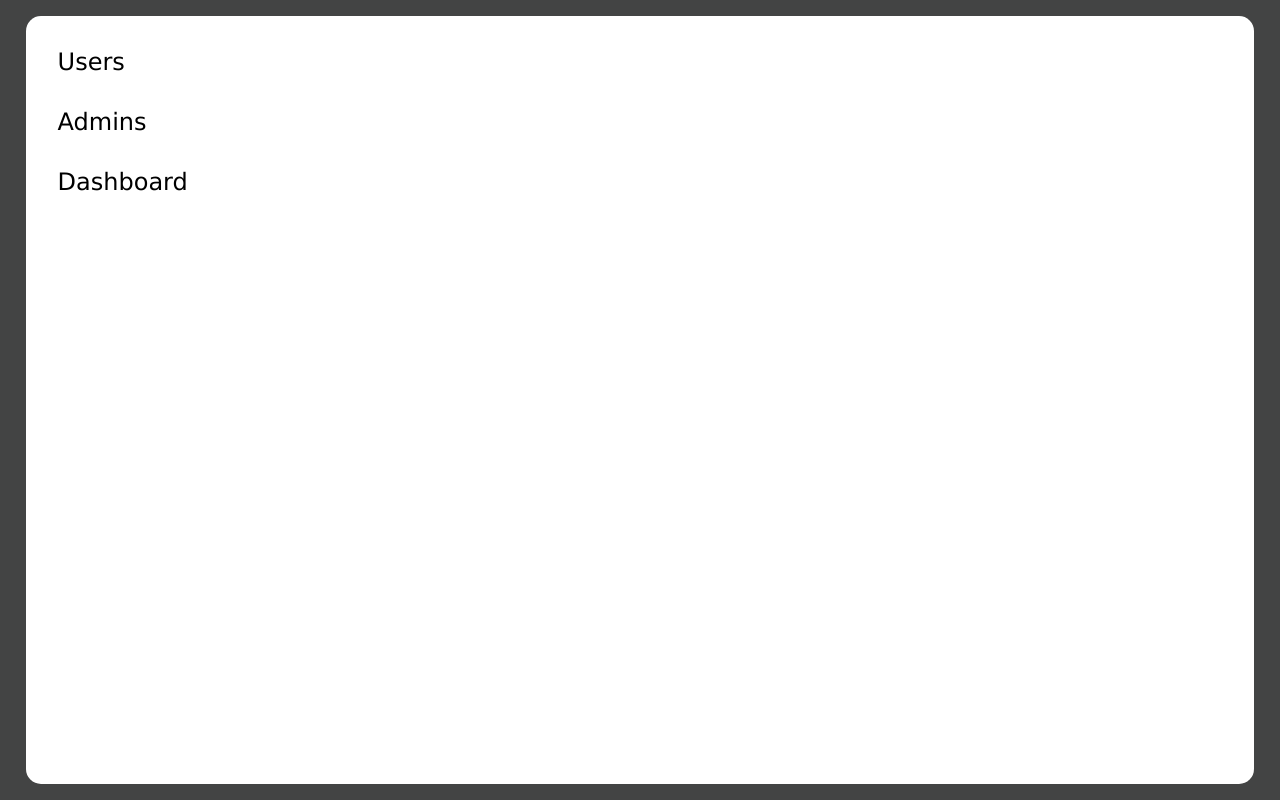
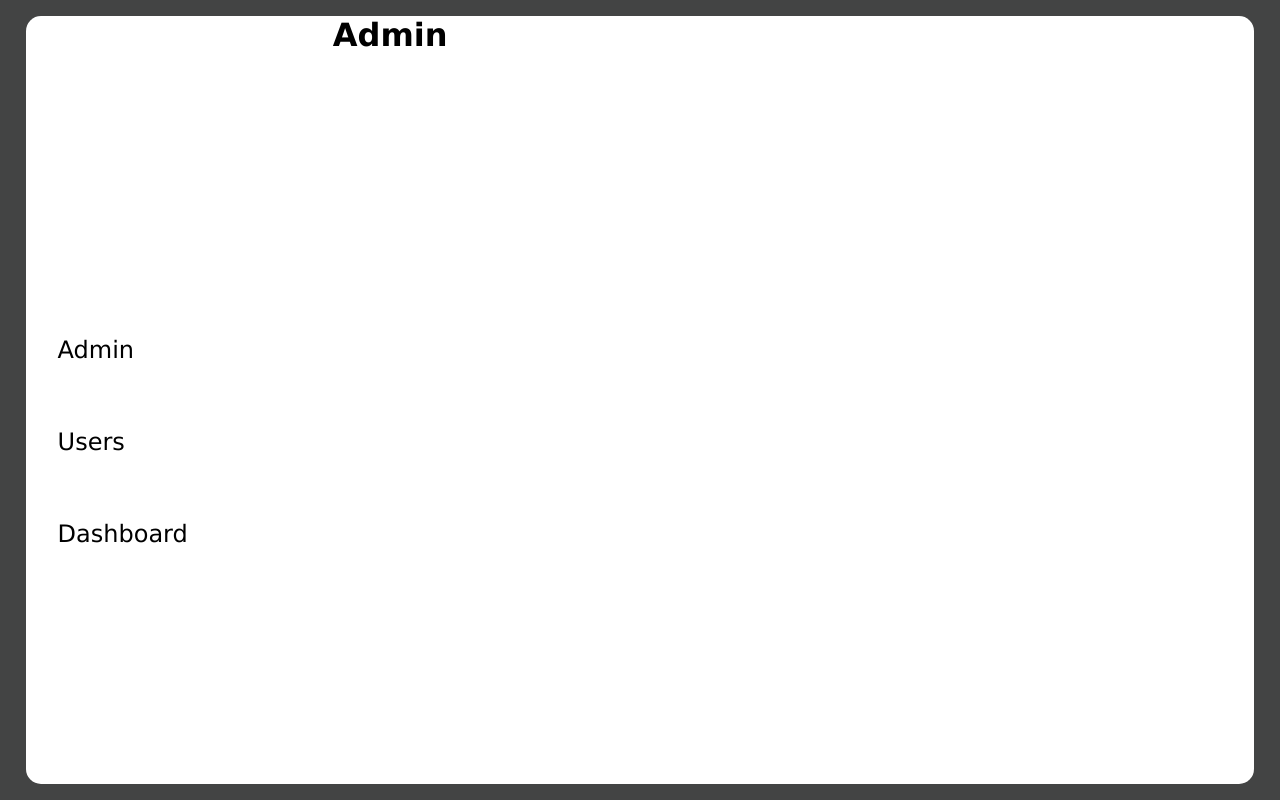
Before and after one commit to Kaloteeh/QuizMania, a React (Vite) app in the folder ShapeMe/: page /panel in a window 1280 px wide. Built offline with nearby package versions, Linux system fonts and the light colour scheme.

Commit message:
Shtimi i filave (admin,users,dashboard) edhe ndreqja e Routes ne App

```diff
--- a/ShapeMe/src/App.jsx
+++ b/ShapeMe/src/App.jsx
@@ -6,6 +6,9 @@ import Header from './header/Header'
 import Login from './Pages/Login'
 import Panel from './panel/Panel'
 import Navigation from './panel/elements/Navigation'
+import Admin from './panel/elements/Admin'
+import Users from './panel/elements/Users'
+import Dashboard from './panel/elements/Dashboard'
 import { Route, Routes, useLocation} from 'react-router-dom'
 
 console.log(window.location)
@@ -17,7 +20,7 @@ function App() {
   const location = useLocation();
 
   // Check if the current route is for the Panel component
-  const isPanelRoute = location.pathname === '/panel';
+  const isPanelRoute = location.pathname.startsWith('/panel'); // Check if it starts with '/panel'
 
 
   return (
@@ -28,10 +31,17 @@ function App() {
           <Route path='/' element={<Home/>}/>
           <Route path='/about' element={<About/>}/>
           <Route path='/another' element={<Another/>}/>
-          {/* <Route path='/panel' element={<Panel/>}/> */}
-          <Route path='/panel' element={<Panel/>}/>
-          <Route path='/panel/navigation' element={<Navigation/>}/>
+
           <Route path='/login' element={<Login/>}/>
+
+          {/* PANEL ROUTE */}
+          <Route path='/panel' element={<Panel/>}>
+              <Route path='/panel/navigation' element={<Navigation/>}/>
+              <Route path='/panel/admin' element={<Admin/>}/>
+              <Route path='/panel/users' element={<Users/>}/>
+              <Route path='/panel/dashboard' element={<Dashboard/>}/>
+          </Route>
+
         </Routes>
 
       </div>
--- a/ShapeMe/src/header/header.css
+++ b/ShapeMe/src/header/header.css
@@ -14,7 +14,7 @@ body{
     justify-content: space-between;
     align-items: stretch;
     /* gap: 2rem; */
-    padding: 0 1rem;
+    /* padding: 0 0rem; */
     box-shadow: 0px 1px 7px 2px black;
 }
 
@@ -33,7 +33,7 @@ body{
     /* padding: 0 2rem; */
     display: flex;
     align-items: center;
-    padding: 0.2rem 2rem
+    padding: 0rem 2rem
 
 }
 .site-title{
@@ -41,7 +41,7 @@ body{
     font-size: 2rem;
 }
 #title{
-    padding: 1.2rem 0;
+    padding: 1.2rem 1rem;
 }
 .nav li.active {
     background-color: #555;
--- a/ShapeMe/src/panel/Panel.jsx
+++ b/ShapeMe/src/panel/Panel.jsx
@@ -1,7 +1,13 @@
 import './panel.css'
+import Admin from './elements/Admin'
+import Users from './elements/Users'
+import Dashboard from './elements/Dashboard'
 import Navigation from './elements/Navigation'
+import { useState } from 'react'
 
 export default function Panel ()  {
+
+    const [selectedPage, setSelectedPage] = useState('admin'); // Default selected page is 'navigation'
 
     return(
         <>
@@ -9,7 +15,12 @@ export default function Panel ()  {
         <div className='container'>
 
             <div className='content'>
-                    <Navigation className='navi'></Navigation>
+                {/* Emrin "navi" se po lidhet me css tjere nese ja lojm nav edhe po ndryshon navigacionin te headeri */}
+                    <Navigation className='navi'  selectedPage={selectedPage} setSelectedPage={setSelectedPage} />
+
+                    {selectedPage === 'admin' && <Admin />}
+                    {selectedPage === 'users' && <Users/>}
+                    {selectedPage === 'dashboard' && <Dashboard/>}
             </div>
 
         </div>
--- /dev/null
+++ b/ShapeMe/src/panel/elements/Admin.jsx
@@ -0,0 +1,10 @@
+
+
+export default function Admin () {
+
+    return (
+        <>
+        <h1>Admin</h1>
+        </>
+    )
+}
--- /dev/null
+++ b/ShapeMe/src/panel/elements/Dashboard.jsx
@@ -0,0 +1,10 @@
+
+export default function Dashboard () {
+
+    return(
+
+        <>
+        <h1>DASHBOARD</h1>
+        </>
+    )
+}
--- a/ShapeMe/src/panel/elements/Navigation.css
+++ b/ShapeMe/src/panel/elements/Navigation.css
@@ -1,9 +1,16 @@
 .navlist{
     list-style: none;
-    padding: 2rem 0 0 2rem;
+    padding: 20rem 0 0 2rem;
     font-size: 1.5rem;
+
+}
+
+.navlist a {
+    /* padding-bottom: 5rem; */
+    text-decoration: none;
+    color: black;
 }
 
 .navlist li:not(:first-child){
-    padding-top: 2rem;
+    padding-top: 4rem;
 }
--- a/ShapeMe/src/panel/elements/Navigation.jsx
+++ b/ShapeMe/src/panel/elements/Navigation.jsx
@@ -1,21 +1,31 @@
 import './Navigation.css'
 import { Link } from 'react-router-dom'
 
-export default function Navigation () {
+export default function Navigation ({ selectedPage, setSelectedPage }) {
 
 
     return(
         <>
         <ul className='navlist'>
-            <li>
-                Users
-            </li>
-            <li>
-                Admins
-            </li>
-            <li>
-                Dashboard
-            </li>
+
+        <li
+          className={selectedPage === 'admin' ? 'active' : ''}
+          onClick={() => setSelectedPage('admin')}
+        >
+          <Link to='/panel/admin'>Admin</Link>
+        </li>
+        <li
+          className={selectedPage === 'users' ? 'active' : ''}
+          onClick={() => setSelectedPage('users')}
+        >
+          <Link to='/panel/users'>Users</Link>
+        </li>
+        <li
+          className={selectedPage === 'dashboard' ? 'active' : ''}
+          onClick={() => setSelectedPage('dashboard')}
+        >
+          <Link to='/panel/dashboard'>Dashboard</Link>
+        </li>
         </ul>
         </>
     )
--- /dev/null
+++ b/ShapeMe/src/panel/elements/Users.jsx
@@ -0,0 +1,12 @@
+
+
+export default function Users () {
+
+    return (
+<>
+<h1>Users</h1>
+</>
+
+    )
+
+}
```
